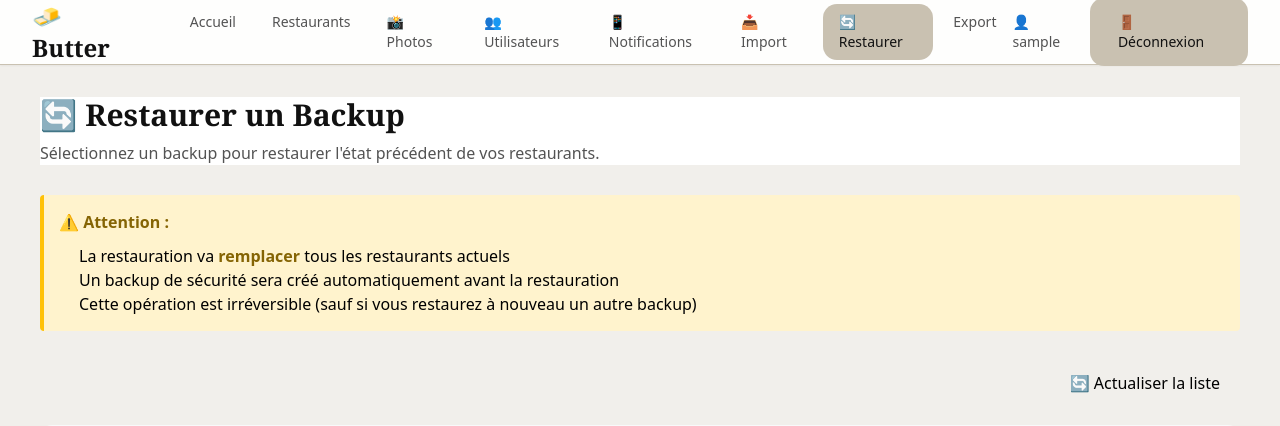
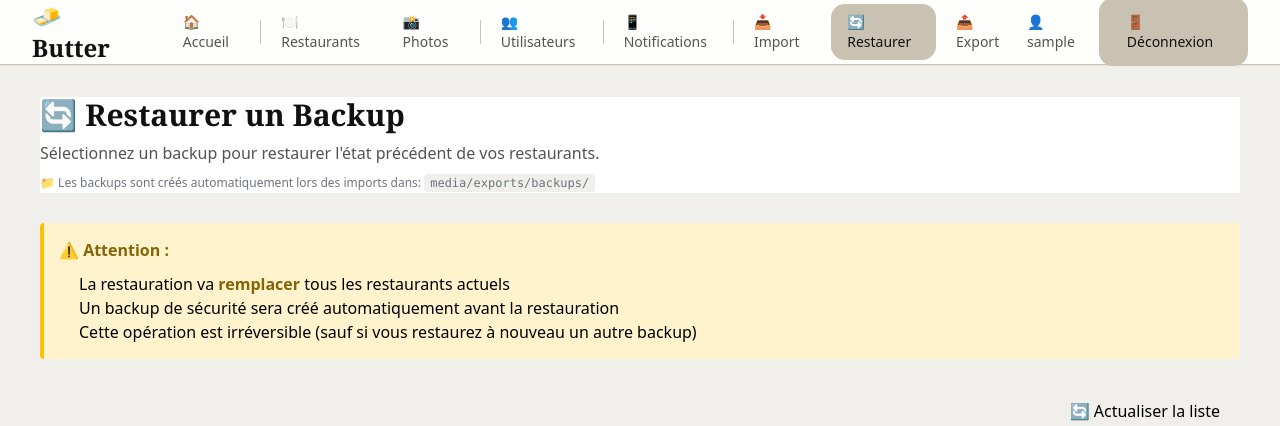
Before and after one commit to danou294/butter-gestion, a Django app: page /restore-backup/ in a window 1280 px wide. Shown: the top 426 px of the page. Run offline with Django 4.2, Linux system fonts and the light colour scheme; the visitor is signed in with stand-in values (Sample User, id 1); data that the repository does not hold is empty; some libraries are stand-ins or nearby versions; some web fonts are replaced.

Commit message:
feat: Réorganisation navigation par catégories et amélioration restauration
- Navigation organisée par catégories avec séparateurs visuels
- Catégories: Accueil, Contenu (Restaurants, Photos), Utilisateurs, Communication (Notifications), Données (Import, Restaurer, Export)
- Ajout du champ 'instagram_video_link' dans l'import restaurants
- Amélioration de l'interface de restauration avec indication du chemin des backups
- Documentation du chemin des backups (media/exports/backups/)

```diff
--- a/scripts_manager/restore_backup.py
+++ b/scripts_manager/restore_backup.py
@@ -16,6 +16,10 @@ import firebase_admin
 from firebase_admin import credentials, firestore
 
 from config import SERVICE_ACCOUNT_PATH, BACKUP_DIR, FIRESTORE_COLLECTION
+
+# NOTE: BACKUP_DIR pointe vers media/exports/backups/
+# Les backups sont créés lors de l'import avec le format: restaurants_YYYYMMDD_HHMMSS/
+# Ce même chemin est utilisé pour la restauration
 
 logger = logging.getLogger(__name__)
 
@@ -37,11 +41,18 @@ def list_available_backups() -> List[Dict[str, Any]]:
     """
     Liste tous les backups disponibles
 
+    Les backups sont créés lors de l'import dans: media/exports/backups/
+    Format des dossiers: restaurants_YYYYMMDD_HHMMSS/
+    Chaque backup contient: restaurants.json, restaurants.ndjson, backup_meta.json
+
     Returns:
         Liste de dictionnaires avec les infos de chaque backup
     """
     backups = []
+    # BACKUP_DIR = media/exports/backups/ (même chemin utilisé lors de l'import)
     backup_path = Path(BACKUP_DIR)
+
+    logger.info(f"📂 Recherche des backups dans: {BACKUP_DIR}")
 
     if not backup_path.exists():
         logger.warning(f"Le dossier de backup n'existe pas: {BACKUP_DIR}")
--- a/scripts_manager/templates/scripts_manager/base.html
+++ b/scripts_manager/templates/scripts_manager/base.html
@@ -162,27 +162,48 @@
                             <path stroke-linecap="round" stroke-linejoin="round" stroke-width="2" d="M4 6h16M4 12h16M4 18h16"></path>
                         </svg>
                     </button>
-                    <div id="desktop-menu" class="hidden md:flex space-x-1">
+                    <div id="desktop-menu" class="hidden md:flex items-center space-x-1">
+                        <!-- Accueil -->
                         <a href="{% url 'scripts_manager:index' %}"
                            class="px-4 py-2 rounded-[14px] text-sm font-medium {% if request.resolver_match.url_name == 'index' %}bg-[#C9C1B1] text-[#111111]{% else %}text-[#535353] hover:bg-[#F1EFEB] hover:text-[#111111]{% endif %} transition-colors">
-                            Accueil
+                            🏠 Accueil
                         </a>
+
+                        <!-- Séparateur -->
+                        <div class="h-6 w-px bg-[#C9C1B1] mx-1"></div>
+
+                        <!-- Catégorie : Contenu -->
                         <a href="{% url 'scripts_manager:restaurants_list' %}"
                            class="px-4 py-2 rounded-[14px] text-sm font-medium {% if 'restaurant' in request.resolver_match.url_name %}bg-[#C9C1B1] text-[#111111]{% else %}text-[#535353] hover:bg-[#F1EFEB] hover:text-[#111111]{% endif %} transition-colors">
-                            Restaurants
+                            🍽️ Restaurants
                         </a>
                         <a href="{% url 'scripts_manager:photos_list' %}"
                            class="px-4 py-2 rounded-[14px] text-sm font-medium {% if 'photo' in request.resolver_match.url_name %}bg-[#C9C1B1] text-[#111111]{% else %}text-[#535353] hover:bg-[#F1EFEB] hover:text-[#111111]{% endif %} transition-colors">
                             📸 Photos
                         </a>
+
+                        <!-- Séparateur -->
+                        <div class="h-6 w-px bg-[#C9C1B1] mx-1"></div>
+
+                        <!-- Catégorie : Utilisateurs -->
                         <a href="{% url 'scripts_manager:users_list' %}"
                            class="px-4 py-2 rounded-[14px] text-sm font-medium {% if 'user' in request.resolver_match.url_name %}bg-[#C9C1B1] text-[#111111]{% else %}text-[#535353] hover:bg-[#F1EFEB] hover:text-[#111111]{% endif %} transition-colors">
                             👥 Utilisateurs
                         </a>
+
+                        <!-- Séparateur -->
+                        <div class="h-6 w-px bg-[#C9C1B1] mx-1"></div>
+
+                        <!-- Catégorie : Communication -->
                         <a href="{% url 'scripts_manager:notifications_index' %}"
                            class="px-4 py-2 rounded-[14px] text-sm font-medium {% if 'notification' in request.resolver_match.url_name %}bg-[#C9C1B1] text-[#111111]{% else %}text-[#535353] hover:bg-[#F1EFEB] hover:text-[#111111]{% endif %} transition-colors">
                             📱 Notifications
                         </a>
+
+                        <!-- Séparateur -->
+                        <div class="h-6 w-px bg-[#C9C1B1] mx-1"></div>
+
+                        <!-- Catégorie : Données -->
                         <a href="{% url 'scripts_manager:import_restaurants_index' %}"
                            class="px-4 py-2 rounded-[14px] text-sm font-medium {% if 'import_restaurants' in request.resolver_match.url_name %}bg-[#C9C1B1] text-[#111111]{% else %}text-[#535353] hover:bg-[#F1EFEB] hover:text-[#111111]{% endif %} transition-colors">
                             📥 Import
@@ -193,7 +214,7 @@
                         </a>
                         <a href="{% url 'scripts_manager:export_index' %}"
                            class="px-4 py-2 rounded-[14px] text-sm font-medium {% if 'export' in request.resolver_match.url_name %}bg-[#C9C1B1] text-[#111111]{% else %}text-[#535353] hover:bg-[#F1EFEB] hover:text-[#111111]{% endif %} transition-colors">
-                            Export
+                            📤 Export
                         </a>
                     </div>
                 </div>
@@ -215,14 +236,39 @@
         <!-- Mobile menu -->
         <div id="mobile-menu" class="hidden md:hidden border-t border-[#C9C1B1]">
             <div class="px-2 pt-2 pb-3 space-y-1">
-                <a href="{% url 'scripts_manager:index' %}" class="block px-3 py-2 rounded-[14px] text-base font-medium {% if request.resolver_match.url_name == 'index' %}bg-[#C9C1B1] text-[#111111]{% else %}text-[#535353] hover:bg-[#F1EFEB]{% endif %}">Accueil</a>
-                <a href="{% url 'scripts_manager:restaurants_list' %}" class="block px-3 py-2 rounded-[14px] text-base font-medium {% if 'restaurant' in request.resolver_match.url_name %}bg-[#C9C1B1] text-[#111111]{% else %}text-[#535353] hover:bg-[#F1EFEB]{% endif %}">Restaurants</a>
+                <!-- Accueil -->
+                <a href="{% url 'scripts_manager:index' %}" class="block px-3 py-2 rounded-[14px] text-base font-medium {% if request.resolver_match.url_name == 'index' %}bg-[#C9C1B1] text-[#111111]{% else %}text-[#535353] hover:bg-[#F1EFEB]{% endif %}">🏠 Accueil</a>
+
+                <!-- Séparateur -->
+                <div class="border-t border-[#C9C1B1] my-2"></div>
+
+                <!-- Catégorie : Contenu -->
+                <div class="px-3 py-1 text-xs font-semibold text-[#535353] uppercase tracking-wider">Contenu</div>
+                <a href="{% url 'scripts_manager:restaurants_list' %}" class="block px-3 py-2 rounded-[14px] text-base font-medium {% if 'restaurant' in request.resolver_match.url_name %}bg-[#C9C1B1] text-[#111111]{% else %}text-[#535353] hover:bg-[#F1EFEB]{% endif %}">🍽️ Restaurants</a>
                 <a href="{% url 'scripts_manager:photos_list' %}" class="block px-3 py-2 rounded-[14px] text-base font-medium {% if 'photo' in request.resolver_match.url_name %}bg-[#C9C1B1] text-[#111111]{% else %}text-[#535353] hover:bg-[#F1EFEB]{% endif %}">📸 Photos</a>
+
+                <!-- Séparateur -->
+                <div class="border-t border-[#C9C1B1] my-2"></div>
+
+                <!-- Catégorie : Utilisateurs -->
+                <div class="px-3 py-1 text-xs font-semibold text-[#535353] uppercase tracking-wider">Utilisateurs</div>
                 <a href="{% url 'scripts_manager:users_list' %}" class="block px-3 py-2 rounded-[14px] text-base font-medium {% if 'user' in request.resolver_match.url_name %}bg-[#C9C1B1] text-[#111111]{% else %}text-[#535353] hover:bg-[#F1EFEB]{% endif %}">👥 Utilisateurs</a>
+
+                <!-- Séparateur -->
+                <div class="border-t border-[#C9C1B1] my-2"></div>
+
+                <!-- Catégorie : Communication -->
+                <div class="px-3 py-1 text-xs font-semibold text-[#535353] uppercase tracking-wider">Communication</div>
                 <a href="{% url 'scripts_manager:notifications_index' %}" class="block px-3 py-2 rounded-[14px] text-base font-medium {% if 'notification' in request.resolver_match.url_name %}bg-[#C9C1B1] text-[#111111]{% else %}text-[#535353] hover:bg-[#F1EFEB]{% endif %}">📱 Notifications</a>
+
+                <!-- Séparateur -->
+                <div class="border-t border-[#C9C1B1] my-2"></div>
+
+                <!-- Catégorie : Données -->
+                <div class="px-3 py-1 text-xs font-semibold text-[#535353] uppercase tracking-wider">Données</div>
                 <a href="{% url 'scripts_manager:import_restaurants_index' %}" class="block px-3 py-2 rounded-[14px] text-base font-medium {% if 'import_restaurants' in request.resolver_match.url_name %}bg-[#C9C1B1] text-[#111111]{% else %}text-[#535353] hover:bg-[#F1EFEB]{% endif %}">📥 Import</a>
                 <a href="{% url 'scripts_manager:restore_backup_index' %}" class="block px-3 py-2 rounded-[14px] text-base font-medium {% if 'restore_backup' in request.resolver_match.url_name %}bg-[#C9C1B1] text-[#111111]{% else %}text-[#535353] hover:bg-[#F1EFEB]{% endif %}">🔄 Restaurer</a>
-                <a href="{% url 'scripts_manager:export_index' %}" class="block px-3 py-2 rounded-[14px] text-base font-medium {% if 'export' in request.resolver_match.url_name %}bg-[#C9C1B1] text-[#111111]{% else %}text-[#535353] hover:bg-[#F1EFEB]{% endif %}">Export</a>
+                <a href="{% url 'scripts_manager:export_index' %}" class="block px-3 py-2 rounded-[14px] text-base font-medium {% if 'export' in request.resolver_match.url_name %}bg-[#C9C1B1] text-[#111111]{% else %}text-[#535353] hover:bg-[#F1EFEB]{% endif %}">📤 Export</a>
                 {% if user.is_authenticated %}
                 <div class="border-t border-[#C9C1B1] mt-2 pt-2">
                     <div class="px-3 py-2 text-sm text-[#535353]">👤 {{ user.username }}</div>
--- a/scripts_manager/templates/scripts_manager/restore_backup.html
+++ b/scripts_manager/templates/scripts_manager/restore_backup.html
@@ -151,6 +151,9 @@
     <div style="background: #FFFFFF; rounded-[14px]; shadow-sm; p-6; border border-[#C9C1B1]; margin-bottom: 30px;">
         <h1 class="text-3xl font-serif font-bold text-[#111111] mb-2">🔄 Restaurer un Backup</h1>
         <p class="text-[#535353]">Sélectionnez un backup pour restaurer l'état précédent de vos restaurants.</p>
+        <p class="text-[#535353] text-sm mt-2" style="font-size: 12px; color: #6c757d;">
+            📁 Les backups sont créés automatiquement lors des imports dans: <code style="background: #F1EFEB; padding: 2px 6px; border-radius: 4px;">media/exports/backups/</code>
+        </p>
     </div>
 
     <div class="warning-box">
```
